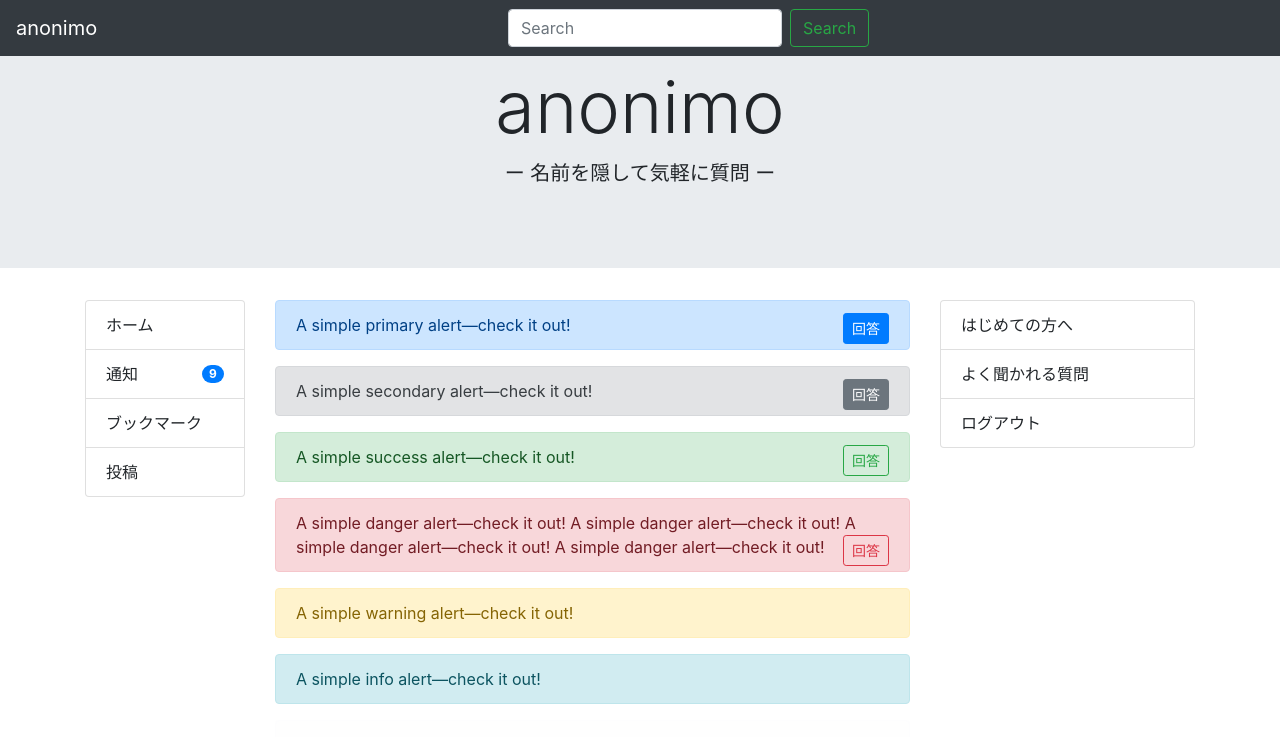
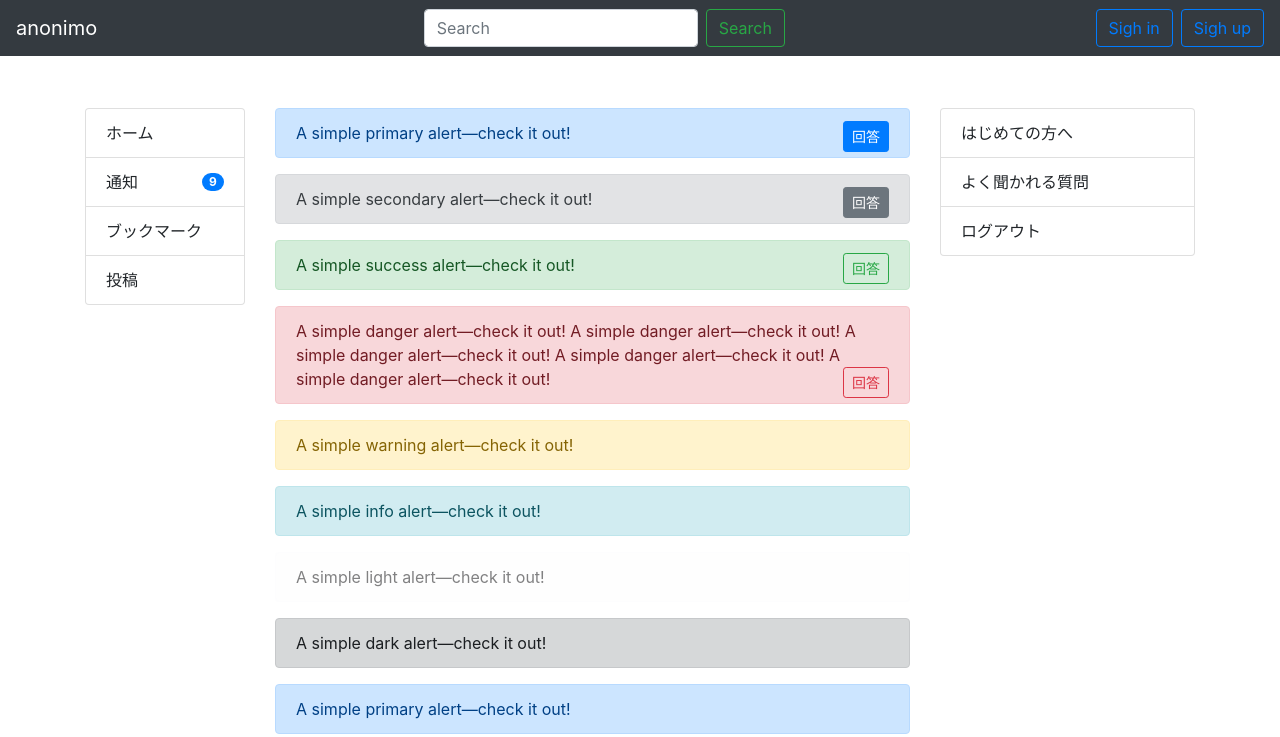
Before and after one commit to hikimay/anonimo, a plain HTML site: page index.html in a window 1280 px wide. Shown: the top 737 px of the page. Drawn offline with Linux system fonts and the light colour scheme.

Commit message:
signupとsigninのボタンを追加

```diff
--- a/index.html
+++ b/index.html
@@ -17,24 +17,19 @@
     <nav class="navbar navbar-expand-md navbar-dark fixed-top bg-dark">
         <a class="navbar-brand" href="#">anonimo</a>
         <button class="navbar-toggler" type="button" data-toggle="collapse" data-target="#navbarCollapse" aria-controls="navbarCollapse" aria-expanded="false" aria-label="Toggle navigation">
-        <span class="navbar-toggler-icon"></span>
+            <span class="navbar-toggler-icon"></span>
         </button>
         <div class="collapse navbar-collapse" id="navbarCollapse">
-        <!-- <ul class="navbar-nav mr-auto">
-            <li class="nav-item active">
-            <a class="nav-link" href="#">Home <span class="sr-only">(current)</span></a>
-            </li>
-            <li class="nav-item">
-            <a class="nav-link" href="#">Link</a>
-            </li>
-            <li class="nav-item">
-            <a class="nav-link disabled" href="#">Disabled</a>
-            </li>
-        </ul> -->
-        <form class="form-inline mt-2 mt-md-0 text collapse navbar-collapse justify-content-center">
-            <input class="form-control mr-sm-2" type="text" placeholder="Search" aria-label="Search">
-            <button class="btn btn-outline-success my-2 my-sm-0" type="submit">Search</button>
-        </form>
+            <form class="form-inline mt-2 mt-md-0 text collapse navbar-collapse justify-content-center">
+                <input class="form-control mr-sm-2" type="text" placeholder="Search" aria-label="Search">
+                <button class="btn btn-outline-success my-2 my-sm-0" type="submit">Search</button>
+            </form>
+        </div>
+        <div class="">
+            <form class="form-inline mt-2 mt-md-0 text">
+                <button class="btn btn-outline-primary my-2 my-sm-0" type="submit">Sigh in</button>
+                <button class="btn btn-outline-primary my-2 ml-2 my-sm-0" type="submit">Sigh up</button>
+            </form>
         </div>
     </nav>
 </head>
@@ -76,39 +71,19 @@
     </nav> -->
 
     <!-- タイトル -->
-    <div class="jumbotron jumbotron-fluid text-center">
+    <!-- <div class="jumbotron jumbotron-fluid text-center">
         <div class="container">
             <h1 class="display-3">anonimo</h1>
             <p class="lead">ー 名前を隠して気軽に質問 ー</p>
         </div>
-    </div>
+    </div> -->
 
-
-
-    <!-- <div class="container-fluid">
-        <div class="card-deck m-6">
-            <div class="card">
-                <a href="detail.html">
-                    <img src="img/Tatsuya_OHKAWA_01.jpg" class="card-img-top" alt="...">
-                </a>
-                <div class="card-body">
-                    <h3 class="card-title h4"><a href="detail.html" class="text-dark">大川竜弥</a></h3>
-                    <h6 class="card-subtitle text-secondary">オオカワタツヤ</h6>
-                </div>
-            </div>
-            <div class="card">
-                <a href="detail.html">
-                    <img src="img/Yuka_KAWAMURA_01.jpg" class="card-img-top" alt="...">
-                </a>
-                <div class="card-body">
-                    <h3 class="card-title h4"><a href="detail.html" class="text-dark">河村友歌</a></h3>
-                    <h6 class="card-subtitle text-secondary">カワムラユカ</h6>
-                </div>
-            </div>
+    <main role="main" class="flex-shrink-0 mt-5">
+        <!-- <div class="container">
+          <h1 class="mt-5">Sticky footer with fixed navbar</h1>
+          <p class="lead">Pin a footer to the bottom of the viewport in desktop browsers with this custom HTML and CSS. A fixed navbar has been added with <code>padding-top: 60px;</code> on the <code>main &gt; .container</code>.</p>
+          <p>Back to <a href="/docs/4.2/examples/sticky-footer/">the default sticky footer</a> minus the navbar.</p>
         </div> -->
-
-
-
         <div class="container">
             <div class="row justify-content-md-center">
                 <div class="col-md-2" id="sticky-sidebar">
@@ -138,6 +113,7 @@
                     <button type="button" class="btn btn-outline-success btn-sm float-right">回答</button>
                     </div>
                     <div class="alert alert-danger" role="alert">
+                    A simple danger alert—check it out!
                     A simple danger alert—check it out!
                     A simple danger alert—check it out!
                     A simple danger alert—check it out!
@@ -216,6 +192,35 @@
                 </div>
             </div>
           </div>
+    </main>
+
+
+
+    <!-- <div class="container-fluid">
+        <div class="card-deck m-6">
+            <div class="card">
+                <a href="detail.html">
+                    <img src="img/Tatsuya_OHKAWA_01.jpg" class="card-img-top" alt="...">
+                </a>
+                <div class="card-body">
+                    <h3 class="card-title h4"><a href="detail.html" class="text-dark">大川竜弥</a></h3>
+                    <h6 class="card-subtitle text-secondary">オオカワタツヤ</h6>
+                </div>
+            </div>
+            <div class="card">
+                <a href="detail.html">
+                    <img src="img/Yuka_KAWAMURA_01.jpg" class="card-img-top" alt="...">
+                </a>
+                <div class="card-body">
+                    <h3 class="card-title h4"><a href="detail.html" class="text-dark">河村友歌</a></h3>
+                    <h6 class="card-subtitle text-secondary">カワムラユカ</h6>
+                </div>
+            </div>
+        </div> -->
+
+
+
+
 
     <!-- コピーライト -->
     <footer class="footer mt-auto py-3 bg-light">
```
